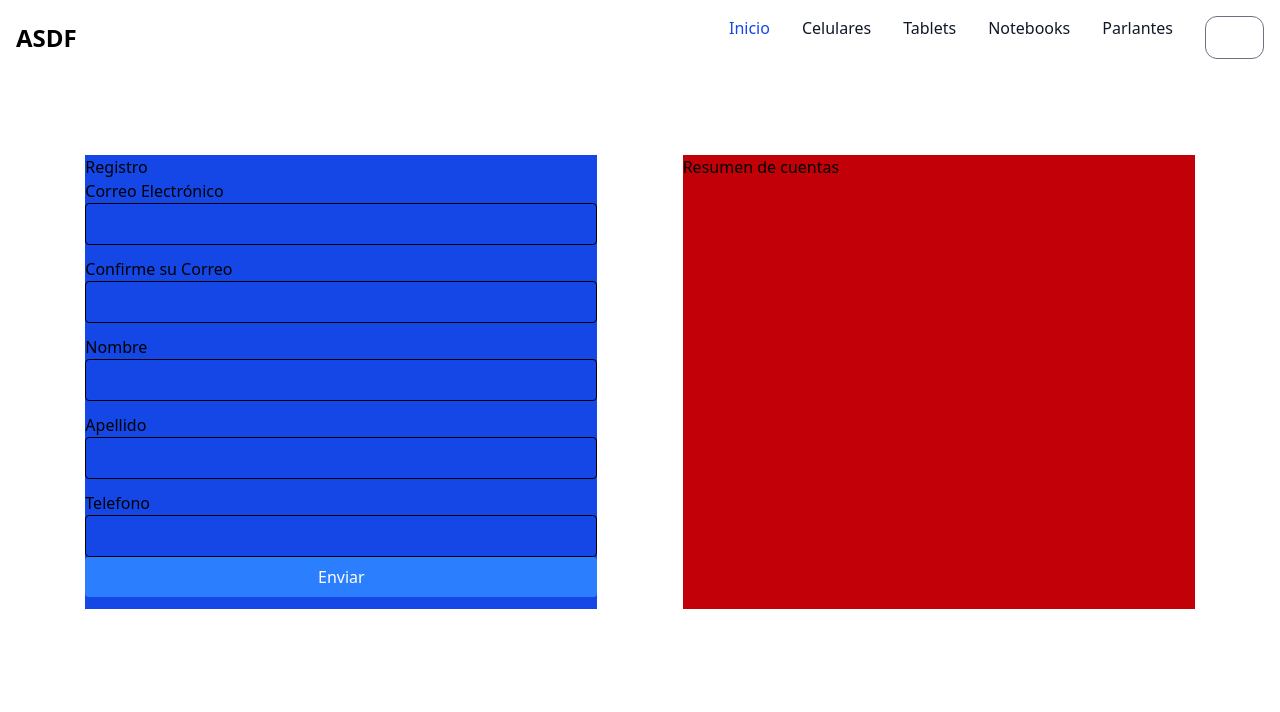
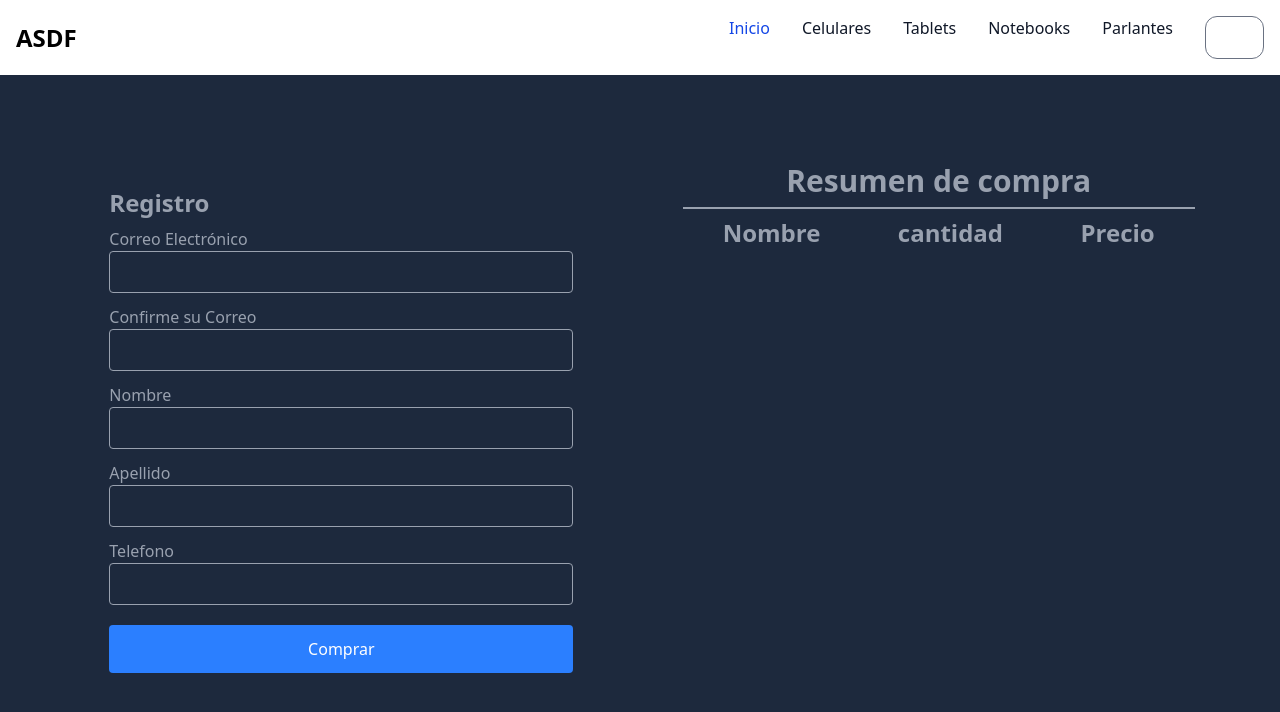
Before and after one commit to SantiiVR/preentrega2-rivero, a React (Vite) app: page /checkout in a window 1280 px wide. Shown: the top 712 px of the page. Built offline with nearby package versions, Linux system fonts and the light colour scheme.

Commit message:
incorporacion de brief

```diff
--- a/src/App.jsx
+++ b/src/App.jsx
@@ -5,6 +5,7 @@ import NavBar from './components/NavBar'
 import ItemDetailContainer from './pages/ItemDetailContainer'
 import { CartProvider } from './context/CartContext'
 import Checkout from "./pages/Checkout"
+import Brief from './pages/Brief'
 
 
 const App = () => {
@@ -18,6 +19,7 @@ const App = () => {
       <Route path='/categoria/:id' element={<ItemListContainer/>} />
       <Route path='/item/:id' element={<ItemDetailContainer/>} />
       <Route path='/checkout' element={<Checkout/>} />
+      <Route path='/brief/:id' element={<Brief/>} />
     </Routes>
       </CartProvider>
     </div>
--- a/src/api/apiProducts.js
+++ b/src/api/apiProducts.js
@@ -1,13 +1,13 @@
-import { collection, query, where, getDocs, getDoc,doc } from "firebase/firestore";
+import { collection, query, where, getDocs, getDoc,doc, setDoc } from "firebase/firestore";
 import { COLLECTION } from "../utils/constants";
 import { db } from "./fireBase";
+
 
 
 
 export async function getAllProducts(){
     try {
         const products=[]
-        // const q = query(collection(db, "cities"), where("capital", "==", true));
         const q = query(collection(db, COLLECTION));
         const res = await getDocs(q);
         res.forEach((doc) => {
@@ -46,3 +46,21 @@ export const getProductsById = async (id) => {
 
     }
 }
+
+export const getOrderById = async (id) => {
+    try {
+        const docRef = doc(db, "order", id);
+        const order = await getDoc(docRef);
+        return order.data()
+    } catch (error) {
+
+    }
+}
+
+export const saveOrder = async (order) => {
+    try {
+        await setDoc(doc(db, "order" , order.id), order);
+    } catch (error) {
+        console.log(error)
+    }
+}
--- a/src/api/seed.js
+++ b/src/api/seed.js
@@ -1,4 +1,3 @@
-/*este archivo sirve para poblar de productos la base de datos de manera recursiva*/
 import { nanoid } from "nanoid";
 import { db } from "./fireBase";
 import { doc, setDoc } from "firebase/firestore";
--- a/src/components/CardDetailComponent.jsx
+++ b/src/components/CardDetailComponent.jsx
@@ -1,4 +1,3 @@
-
 import { useContext, useState } from 'react'
 import ItemQuantitySelector from './ItemQuantitySelector'
 import AddItemButton from './AddItemButton'
@@ -6,15 +5,20 @@ import { saveProduct } from '../utils/productManager'
 import { CartContext } from '../context/CartContext'
 import { Link } from 'react-router-dom'
 
-
 const CardDetailComponent = ({ product }) => {
   const [counter, setCounter] = useState(1)
   const { productList, setProductList, setqty } = useContext(CartContext)
 
   const addProduct = () => {
+    if (!product || product.stock <= 0) return;
+
     const productSave = { id: product.id, name: product.name, price: product.price, qty: counter }
     saveProduct(productSave)
-    const updatedProductList = [...productList.filter(p => p.id !== productSave.id), productSave]
+
+    const updatedProductList = [
+      ...productList.filter(p => p.id !== productSave.id),
+      productSave
+    ]
     setProductList(updatedProductList)
 
     const total = updatedProductList.reduce((acc, product) => acc + product.qty, 0);
@@ -22,10 +26,11 @@ const CardDetailComponent = ({ product }) => {
   }
 
   return (
+    product ? (
       <div className="w-9/10 my-10 mx-auto bg-white border border-gray-200 rounded-lg shadow-sm dark:bg-gray-800 dark:border-gray-700">
         <div className='flex justify-around items-center'>
           <div className='flex justify-center items-center w-2/5 h-full'>
-          <img className="h-full object-contain" width={300} src={product.img} alt={product.name} />
+            <img className="h-full object-contain" width={300} src={product?.img} alt={product?.name} />
           </div>
           <div className='w-3/5 px-20 py-10'>
             <h5 className="mb-2 text-2xl font-bold tracking-tight text-gray-900 dark:text-white">{product.name} </h5>
@@ -33,12 +38,16 @@ const CardDetailComponent = ({ product }) => {
             <p className="mb-3 font-normal text-gray-700 dark:text-gray-400">Precio: ${product.price} </p>
             <p className="mb-3 font-normal text-gray-700 dark:text-gray-400">Stock: {product.stock} unidades</p>
 
+            {}
             <ItemQuantitySelector count={counter} setCount={setCounter} stock={product.stock} />
             <AddItemButton save={addProduct} />
             <Link to={"/checkout"} className='py-1 px-2 rounded-xl bg-green-900 text-white mt-2'>Finalizar Compra</Link>
           </div>
         </div>
       </div>
+    ) : (
+      <div>Cargando...</div>
+    )
   )
 }
 
--- a/src/components/PurchaseForm.jsx
+++ b/src/components/PurchaseForm.jsx
@@ -2,7 +2,7 @@ import { Form, Formik, Field, ErrorMessage } from "formik";
 import React from "react";
 import * as Yup from "yup";
 
-const PurchaseForm = () => {
+const PurchaseForm = ({handleSubmit}) => {
   const initialValues = {
     email1: "",
     email2: "",
@@ -10,6 +10,7 @@ const PurchaseForm = () => {
     lastName: "",
     phone: "",
   };
+
   const validationSchema = Yup.object().shape({
     email1: Yup.string()
       .email("El correo electrónico no es válido")
@@ -24,11 +25,6 @@ const PurchaseForm = () => {
     lastName: Yup.string().min(2).required("Apellido es obligatorio"),
     phone: Yup.string().min(6).required("Telefono es obligatorio"),
   });
-  async function handleSubmit(e) {
-    try {
-      alert("formulario enviado");
-    } catch (error) {}
-  }
   return (
     <Formik
       initialValues={initialValues}
@@ -103,9 +99,9 @@ const PurchaseForm = () => {
 
 <button
           type="submit"
-          className="w-full bg-blue-500 text-white p-2 rounded hover:bg-blue-600"
+          className="w-full bg-blue-500 text-white p-3 rounded hover:bg-blue-600 mt-5"
         >
-          Enviar
+          Comprar
         </button>
         </div>
       </Form>
--- a/src/components/Summary.jsx
+++ b/src/components/Summary.jsx
@@ -1,14 +1,26 @@
-import React from 'react'
 
-const Summary = () => {
-  return (
-    <div>
-        <h2>Resumen de cuentas</h2>
-        <div>
 
-        </div>
-    </div>
-  )
+const Summary = ({productList}) => {
+
+
+    return (
+
+            <div>
+            <div className='flex justify-between px-10 text-2xl font-black p-2 '>
+            <h3>Nombre</h3>
+            <h3>cantidad</h3>
+            <h3>Precio</h3>
+            </div>
+            {productList.map((p) => (
+            <div key={p.id} className='flex justify-between px-6 font-bold p-3 border-b-2 border-white'>
+                <span>{p.name} </span>
+                <span>X {p.qty} </span>
+                <span>$ {p.qty * p.price} </span>
+            </div>
+            ))}
+            </div>
+
+    )
 }
 
 export default Summary
--- a/src/pages/Brief.jsx
+++ b/src/pages/Brief.jsx
@@ -1,8 +1,29 @@
-import React from 'react'
+import React, { useEffect, useState } from 'react'
+import { useParams } from 'react-router-dom'
+import { getOrderById } from '../api/apiProducts'
 
 const Brief = () => {
+  const { id } = useParams()
+  const [order, setOrder] = useState({})
+
+  async function fillOrder() {
+    const fetchedOrder = await getOrderById(id)
+    setOrder(fetchedOrder)
+  }
+
+  useEffect(() => {
+    fillOrder()
+  }, [id])
+
+  useEffect(() => {
+    console.log(order)
+  }, [order])
+
   return (
-    <div>Brief</div>
+    <div>
+      <h1>Order ID: {id}</h1>
+      <pre>{JSON.stringify(order, null, 2)}</pre> {}
+    </div>
   )
 }
 
--- a/src/pages/Checkout.jsx
+++ b/src/pages/Checkout.jsx
@@ -1,6 +1,12 @@
-import React from 'react'
+import React, { useContext } from 'react'
 import PurchaseForm from '../components/PurchaseForm'
 import Summary from '../components/Summary'
+import { CartContext } from '../context/CartContext'
+import { nanoid } from "nanoid";
+import { saveOrder } from '../api/apiProducts';
+import { useNavigate } from 'react-router-dom';
+import { deleteProducts } from '../utils/productManager';
+
 /*TODO:
 incluir dormulario de registro (controlado con formik yup
 agregar resumen de compra del cart context
@@ -8,14 +14,37 @@ agregar la compra y el usuario a la base de datos
 redirigir al brief
  */
 const Checkout = () => {
+
+  const navegate=useNavigate()
+  const { productList, setProductList, setqty}=useContext(CartContext)
+  async function handleSubmit(value) {
+      try {
+        const order={
+          id:nanoid(),
+          client:{...value},
+          products:[...productList],
+          total:productList.reduce((acc,p) => {
+            return acc+(p.qty*p.price)
+          },0)
+        }
+        saveOrder(order)
+        deleteProducts()
+        setProductList([])
+        setqty(0)
+
+        navegate(`/brief/${order.id}`)
+      } catch (error) {}
+    }
+
   return (
-    <div className='flex justify-evenly mt-20'>
-      <div className='bg-blue-700 w-2/5'>
-        <h1>Registro</h1>
-        <PurchaseForm/>
+    <div className='flex justify-evenly pt-20 bg-slate-800 h-screen'>
+      <div className='dark:bg-gray-800 dark:border-gray-600 rounded-xl w-2/5 p-6 text-gray-400'>
+        <h1 className='font-black text-2xl py-2'>Registro</h1>
+        <PurchaseForm handleSubmit={handleSubmit}/>
         </div>
-      <div className='bg-red-700 w-2/5'>
-        <Summary />
+      <div className='dark:bg-gray-800 dark:border-gray-600 text-gray-400 w-2/5'>
+      <h2 className='flex justify-center py-2 text-3xl border-b-2 text-gray-400 font-black'>Resumen de compra</h2>
+        <Summary productList={productList}/>
       </div>
     </div>
   )
--- a/src/pages/ItemListContainer.jsx
+++ b/src/pages/ItemListContainer.jsx
@@ -4,35 +4,38 @@ import { getAllProducts, getProductsByCategory } from '../api/apiProducts'
 import CardGallery from '../components/CardGallery'
 
 const ItemListContainer = () => {
+  const { id } = useParams()
 
-  const {id}= useParams()
+  const [products, setProducts] = useState([])
 
-  const [products, setProducts] = useState ([])
   const fillProducts = async () => {
     try {
-      if ( !id  ) {
-
+      if (!id) {
+        // Si no hay 'id' (sin categoría), obtener todos los productos
         setProducts(await getAllProducts())
       } else {
-        setProducts (await getProductsByCategory(id) )
+        // Si hay 'id', obtener productos por categoría
+        setProducts(await getProductsByCategory(id))
       }
-
     } catch (error) {
       console.log(error)
-
     }
   }
 
-useEffect(() => {
-  fillProducts()
-
-
-},[products])
+  // UseEffect solo se ejecutará cuando 'id' cambie
+  useEffect(() => {
+    fillProducts()
+  }, [id])  // Ahora depende solo de 'id', no de 'products'
 
   return (
-    <div className='bg-gray-500'>
-      <h1 className='text-center text-4xl py-20 text-white'>Catalogo</h1>
-      <CardGallery products={products} />
+    <div className="bg-gray-500">
+      <h1 className="text-center text-4xl py-20 text-white">Catálogo</h1>
+      {/* Verifica que 'products' no esté vacío antes de renderizar */}
+      {products.length > 0 ? (
+        <CardGallery products={products} />
+      ) : (
+        <div>Cargando...</div>  // Mostrar un mensaje de carga si no hay productos
+      )}
     </div>
   )
 }
```
Lines whose indentation alone changed are shown as unchanged.
